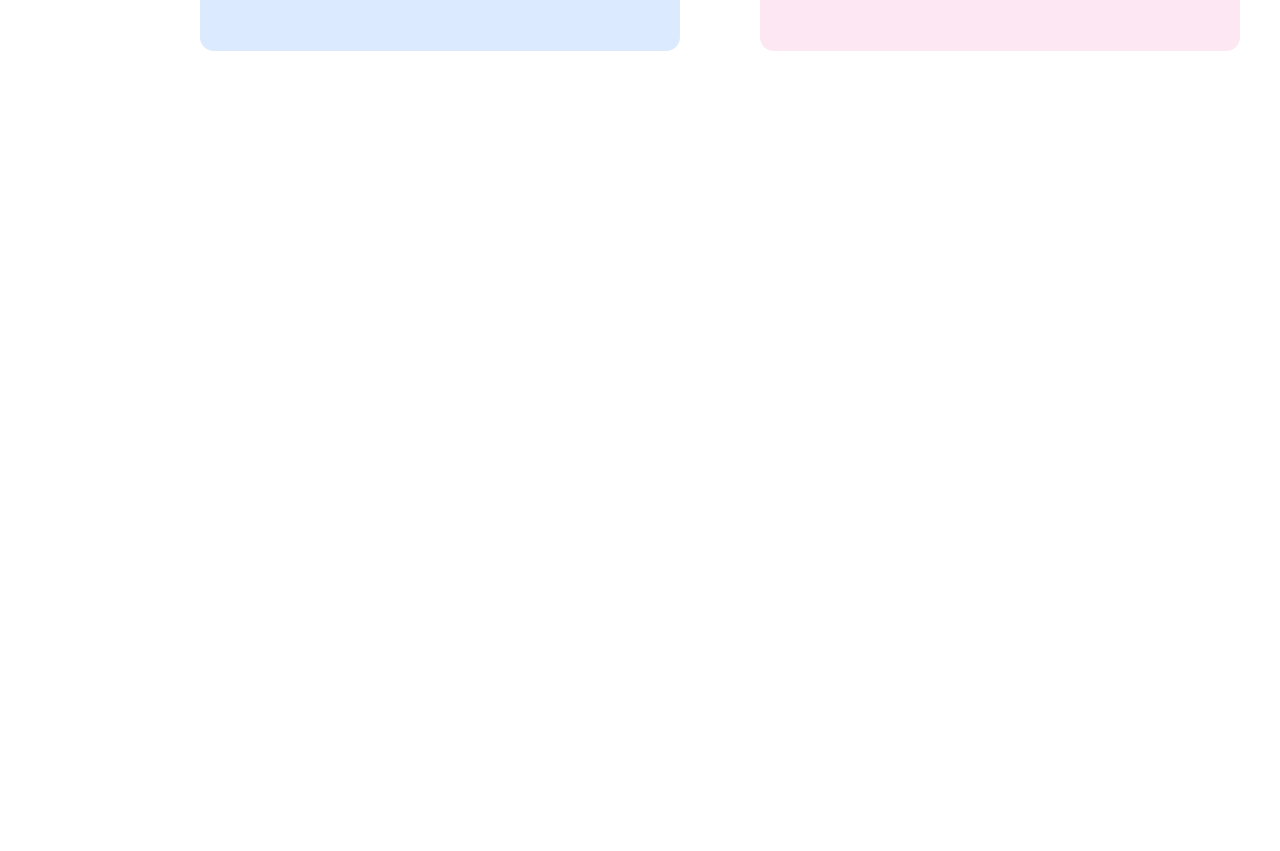
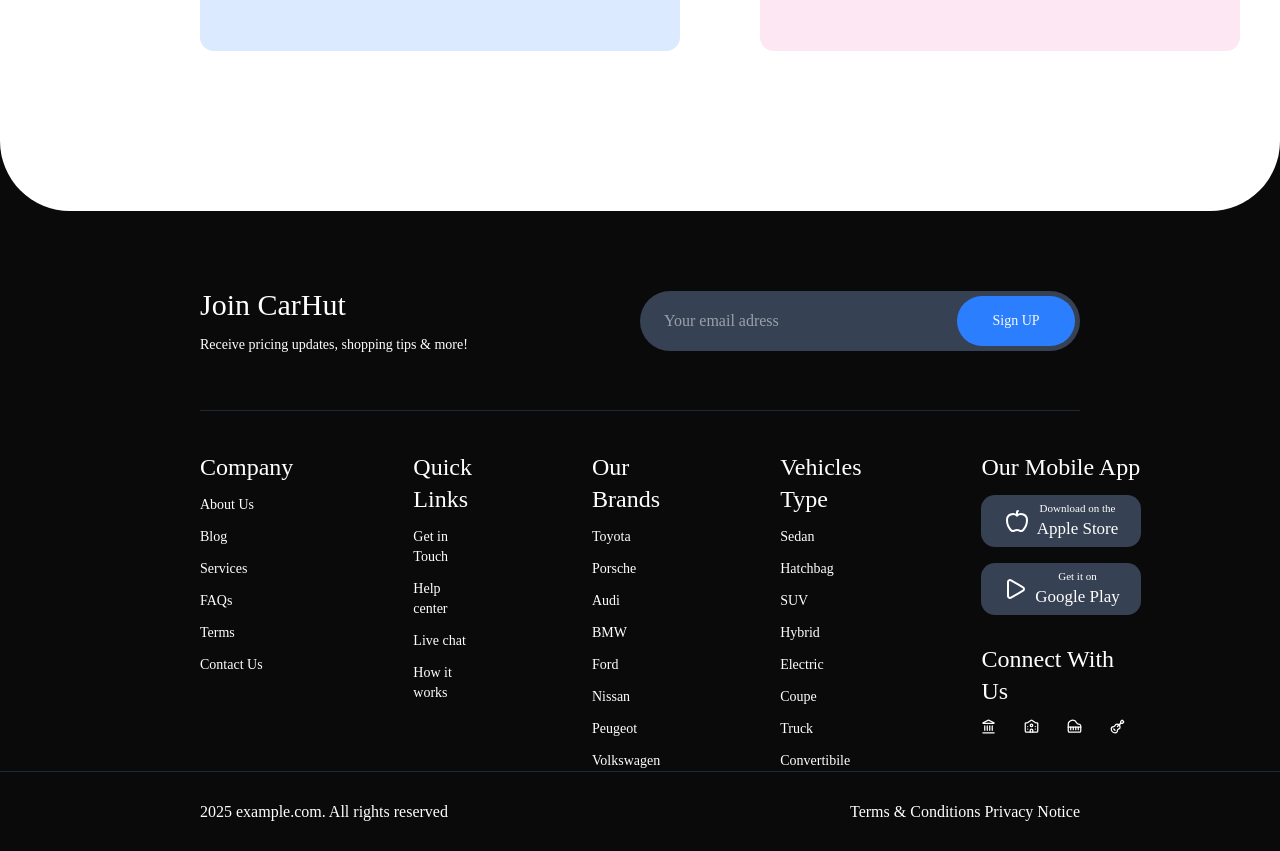
Before and after one commit to oniichan2004/site.practice, a Next.js app: page / in a window 1280 px wide. Shown: the part 3907-4758 px from the top of the page. Before the commit the page ends 4118 px from the top, so only its background shows below. Built offline with nearby package versions, Linux system fonts and the light colour scheme.

Commit message:
finished design

```diff
--- a/app/page.tsx
+++ b/app/page.tsx
@@ -4,6 +4,7 @@
 import Something from "@/components/common/something";
 import PopularMakes from "@/components/common/popular-makes";
 import SellBuy from "@/components/common/sell-buy"
+import Footer from "@/components/common/footer-section"
 function MyHome() {
   return (
     <div>
@@ -13,6 +14,7 @@
       <Something />
       <PopularMakes />
       <SellBuy/>
+      <Footer/>
     </div>
   );
 }
--- a/app/test1/page.tsx
+++ b/app/test1/page.tsx
@@ -3,6 +3,7 @@
 // import PopularMakes from "@/components/common/popular-makes"
 // import CardCarRight from "@/components/pages/home/card-car-right";
 import SellBuy from "@/components/common/sell-buy";
+// import Footer from "@/components/common/footer-section"
 function Test1() {
   // return <CardCar />;
   return <SellBuy/> ;
--- /dev/null
+++ b/components/common/footer-section.tsx
@@ -0,0 +1,109 @@
+import { Button } from "@/components/ui/button";
+import { Apple, Guitar, Landmark, Piano, Play, University } from "lucide-react";
+export default function Footer() {
+  return (
+    <div className="flex flex-col -mt-20   ">
+      <div className="w-full h-160 bg-foreground  pl-50 pr-50 flex flex-col">
+        <div className="flex flex-row items-center justify-between text-white border-b border-gray-800  pt-25  h-70 ">
+          <div className="flex flex-col gap-3">
+            <span className="text-3xl  font-sans"> Join CarHut</span>
+            <span className="text-sm">
+              Receive pricing updates, shopping tips & more!
+            </span>
+          </div>
+          <div className=" flex flex-row items-center  justify-between pr-1 pl-6 w-110 h-15   bg-gray-700 rounded-full">
+            <input
+              type="text"
+              placeholder="Your email adress"
+              className="outline-none flex-1"
+            />
+            <Button className="bg-blue-500 rounded-full w-30 h-13 ">
+              Sign UP
+            </Button>
+          </div>
+        </div>
+
+        <div className="pt-10 flex flex-row gap-30 text-sm">
+          <div className="flex flex-col gap-3 text-white  font-sans">
+            <span className="text-2xl">Company</span>
+            <span>About Us</span>
+            <span>Blog</span>
+            <span>Services</span>
+            <span>FAQs</span>
+            <span>Terms</span>
+            <span>Contact Us</span>
+          </div>
+          <div className="flex flex-col gap-3 text-white  font-sans">
+            <span className="text-2xl">Quick Links</span>
+            <span>Get in Touch</span>
+            <span>Help center</span>
+            <span>Live chat</span>
+            <span>How it works</span>
+          </div>
+          <div className="flex flex-col gap-3 text-white  font-sans">
+            <span className="text-2xl">Our Brands</span>
+            <span>Toyota</span>
+            <span>Porsche</span>
+            <span>Audi</span>
+            <span>BMW</span>
+            <span>Ford</span>
+            <span>Nissan</span>
+            <span>Peugeot</span>
+            <span>Volkswagen</span>
+          </div>
+          <div className="flex flex-col gap-3 text-white  font-sans">
+            <span className="text-2xl">Vehicles Type</span>
+            <span>Sedan</span>
+            <span>Hatchbag</span>
+            <span>SUV</span>
+            <span>Hybrid</span>
+            <span>Electric</span>
+            <span>Coupe</span>
+            <span>Truck</span>
+            <span>Convertibile</span>
+          </div>
+          <div className="flex flex-col gap-3 text-white font-sans">
+            <span className="text-2xl">Our Mobile App</span>
+            <div className=" flex flex-col gap-4">
+              <button className="bg-gray-700 w-40 h-13 rounded-xl hover:bg-gray-500">
+                <div className="flex flex-row items-center justify-center gap-2">
+                  <Apple />
+                  <div className="flex flex-col items-center justify-center">
+                    <span className="text-[11px]">Download on the </span>
+                    <span className="text-[17px]">Apple Store</span>
+                  </div>
+                </div>
+              </button>
+              <button className="bg-gray-700 w-40 h-13 rounded-xl hover:bg-gray-500">
+                <div className="flex flex-row items-center justify-center gap-2">
+                  <Play />
+                  <div className="flex flex-col items-center justify-center">
+                    <span className="text-[11px]">Get it on </span>
+                    <span className="text-[17px]"> Google Play</span>
+                  </div>
+                </div>
+              </button>
+            </div>
+            <span className="text-2xl font-sans pt-4">Connect With Us</span>
+
+            <div className="flex flex-row gap-7">
+              <Landmark size="15" />
+              <University size="15" />
+              <Piano size="15" />
+              <Guitar size="15" />
+            </div>
+          </div>
+        </div>
+
+      </div>
+
+<div className="flex flex-row items-center justify-between w-full h-20 bg-foreground border-t border-gray-800 px-50 text-white">
+
+<span>2025 example.com. All rights reserved</span>
+<span> Terms & Conditions  Privacy Notice</span>
+</div>
+
+
+    </div>
+  );
+}
--- a/components/common/sell-buy.tsx
+++ b/components/common/sell-buy.tsx
@@ -1,56 +1,65 @@
 import Link from "next/link";
 // import {Button} from  "@/components/ui/button"
-import { ArrowUpRight ,Car ,Van } from "lucide-react";
+import { ArrowUpRight, Car, Van } from "lucide-react";
 export default function SellBuy() {
   return (
-    <div className="pt-30 pl-50 flex flex-row gap-20 h-150">
+
+    <div className = " bg-white rounded-b-[70px] relative z-10">
+    <div className="pt-30 pl-50 flex flex-row gap-20 h-150 ">
       <div className="  pl-20 pt-15 pr-15 w-120 h-80 flex flex-col gap-3  bg-blue-100 rounded-xl">
         <div className="text-2xl flex flex-col  font-bold font-sans ">
-
           <span> Are You Looking</span>
           <span>For a Car ?</span>
         </div>
         <div className="text-sm ">
-
           <span>
             We are committed to providing our customers with exceptional
             service.
           </span>
         </div>
-<div className="flex flex-row items-center  gap-34  text-white ">
-        <div className="flex flex-row items-center justify-center bg-[#405FF2] w-33 h-15 rounded-xl " >
-          <Link href="#" className="flex flex-row items-center justify-center "> Get Started <ArrowUpRight size = '20'/>  </Link>
-        </div>
-<div className=""><Car  size= '90' className="text-blue-500"/></div>
-
+        <div className="flex flex-row items-center  gap-34  text-white ">
+          <div className="flex flex-row items-center justify-center bg-[#405FF2] w-33 h-15 rounded-xl ">
+            <Link
+              href="#"
+              className="flex flex-row items-center justify-center "
+            >
+              {" "}
+              Get Started <ArrowUpRight size="20" />{" "}
+            </Link>
+          </div>
+          <div className="">
+            <Car size="90" className="text-blue-500" />
+          </div>
         </div>
       </div>
 
-
-
-
-
       <div className="  pl-20 pt-15 pr-15 w-120 h-80 flex flex-col gap-3  bg-pink-100 rounded-xl">
         <div className="text-2xl flex flex-col  font-bold font-sans ">
-
           <span>Do You Want to</span>
           <span>Sell a Car ?</span>
         </div>
         <div className="text-sm ">
-
           <span>
             We are committed to providing our customers with exceptional
             service.
           </span>
         </div>
-<div className="flex flex-row items-center  gap-34 text-white  ">
-        <div className="flex flex-row items-center justify-center bg-black w-33 h-15 rounded-xl " >
-          <Link href="#" className="flex flex-row items-center justify-center "> Get Started <ArrowUpRight size = '20'/>  </Link>
-        </div>
-<div className=""><Van  size= '90' className="text-blue-500"/></div>
-
+        <div className="flex flex-row items-center  gap-34 text-white  ">
+          <div className="flex flex-row items-center justify-center bg-black w-33 h-15 rounded-xl ">
+            <Link
+              href="#"
+              className="flex flex-row items-center justify-center "
+            >
+              {" "}
+              Get Started <ArrowUpRight size="20" />{" "}
+            </Link>
+          </div>
+          <div className="">
+            <Van size="90" className="text-blue-500" />
+          </div>
         </div>
       </div>
     </div>
+    </div>
   );
 }
```
